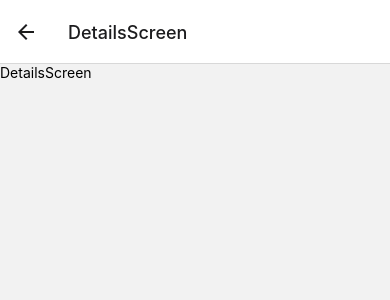
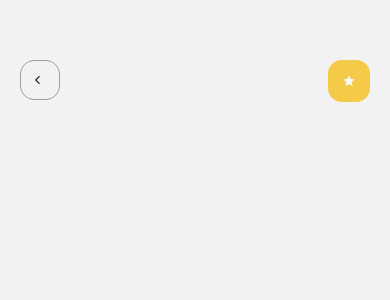
Before and after one commit to Paydarsefat/FoodApp, a React Native app: screen /DetailsScreen in a window 390 px wide. Shown: the top 300 px of the page. Built offline with nearby package versions, Linux system fonts and the light colour scheme.

Commit message:
Add header style in screans

```diff
--- a/App.js
+++ b/App.js
@@ -8,24 +8,36 @@ import {
   Text,
   useColorScheme,
   View,
+  Image,
+  Button,
+  TouchableOpacity,
 } from 'react-native';
 import colors from './assets/colors/colors';
 
-import {NavigationContainer} from '@react-navigation/native';
+import {DefaultTheme, NavigationContainer} from '@react-navigation/native';
 
 import {createNativeStackNavigator} from '@react-navigation/native-stack';
 
 import DetailsScreen from './src/screens/DetailsScreen';
 import HomeScreen from './src/screens/HomeScreen';
-
+import Feather from 'react-native-vector-icons/Feather';
+Feather.loadFont();
 const Stack = createNativeStackNavigator();
 
 const App = () => {
   return (
-    <NavigationContainer>
+    <NavigationContainer >
       <Stack.Navigator initialRouteName="Home">
-        <Stack.Screen name="Home" component={HomeScreen} />
-        <Stack.Screen name="DetailsScreen" component={DetailsScreen} />
+        <Stack.Screen
+          name="Home"
+          component={HomeScreen}
+          options={{headerShown: false}}
+        />
+        <Stack.Screen
+          name="DetailsScreen"
+          component={DetailsScreen}
+          options={{headerShown: false}}
+        />
       </Stack.Navigator>
     </NavigationContainer>
   );
@@ -36,6 +48,12 @@ const styles = StyleSheet.create({
     flex: 1,
     backgroundColor: colors.grayLighter,
   },
+  profileImage: {
+    width: 40,
+    height: 40,
+    borderRadius: 20,
+    marginLeft: 10,
+  },
 });
 
 export default App;
--- a/assets/colors/colors.js
+++ b/assets/colors/colors.js
@@ -1,24 +1,13 @@
 const colors = {
-  primary: '#E4723C',
-  primaryDark: '#0097a7',
-  primaryLight: '#80d8ff',
+  primary: '#F5CA48',
   secondary: '#F26C68',
-  secondaryDark: '#f57c00',
-  secondaryLight: '#ffc107',
   white: '#ffffff',
   black: '#000000',
-  gray: '#9e9e9e',
-  grayDark: '#616161',
-  grayLight: '#e0e0e0',
-  grayLighter: '#f5f5f5',
-  grayLightest: '#fafafa',
-  grayDarker: '#212121',
-  grayDarkest: '#000000',
-  grayDarker2: '#303030',
+  gray: '#9E9E9E',
   success: '#4caf50',
-  background: '#fafafa',
-  text: '#212121',
-  textLight: '#CDCDCD',
+  background: '#F9F9FB',
+  text: '#CDCDCD',
+  textDark: '#313234',
   price: '#E4723C',
 };
 export default colors;
--- a/src/screens/DetailsScreen.js
+++ b/src/screens/DetailsScreen.js
@@ -1,14 +1,59 @@
-import { Text, View } from 'react-native'
-import React, { Component } from 'react'
+import {
+  StyleSheet,
+  Text,
+  View,
+  Image,
+  SafeAreaView,
+  TouchableOpacity,
+} from 'react-native';
+import React, {Component} from 'react';
+import MaterialIcons from 'react-native-vector-icons/MaterialIcons';
+import colors from '../../assets/colors/colors';
+MaterialIcons.loadFont();
 
-export class DetailsScreen extends Component {
-  render() {
-    return (
-      <View>
-        <Text>DetailsScreen</Text>
-      </View>
-    )
-  }
-}
+const DetailsScreen = ({navigation}) => {
+  return (
+    <View style={{flex: 1}}>
+      <SafeAreaView style={styles.headerContainer}>
+        <TouchableOpacity onPress={() => navigation.navigate('Home')}>
+          <View style={styles.arrowBack}>
+            <MaterialIcons name="arrow-back-ios" size={10} color="black" />
+          </View>
+        </TouchableOpacity>
 
-export default DetailsScreen
+        <View style={styles.heatherIconRate}>
+          <MaterialIcons name="star" size={14} color={colors.background} />
+        </View>
+      </SafeAreaView>
+    </View>
+  );
+};
+
+export default DetailsScreen;
+const styles = StyleSheet.create({
+  headerContainer: {
+    flexDirection: 'row',
+    justifyContent: 'space-between',
+    marginHorizontal: 10,
+    marginTop: 60,
+  },
+  profileImage: {
+    width: 40,
+    height: 40,
+    borderRadius: 20,
+    marginLeft: 10,
+  },
+  arrowBack: {
+    borderWidth: 1,
+    borderColor: colors.gray,
+    borderRadius: 14,
+    padding: 14,
+    marginLeft: 10,
+  },
+  heatherIconRate: {
+    backgroundColor: colors.primary,
+    borderRadius: 14,
+    padding: 14,
+    marginRight: 10,
+  },
+});
--- a/src/screens/HomeScreen.js
+++ b/src/screens/HomeScreen.js
@@ -1,14 +1,48 @@
-import {StyleSheet, Text, View, SafeAreaView} from 'react-native';
+import {
+  StyleSheet,
+  Text,
+  View,
+  Image,
+  SafeAreaView,
+  TouchableOpacity,
+} from 'react-native';
 import React from 'react';
-
-const HomeScreen = () => {
+import Feather from 'react-native-vector-icons/Feather';
+Feather.loadFont();
+const HomeScreen = ({navigation}) => {
   return (
-    <View style={{flex: 1, alignItems: 'center', justifyContent: 'center'}}>
-      <Text>Home Screen</Text>
+    <View style={{flex: 1}}>
+      <SafeAreaView style={styles.headerContainer}>
+        <Image
+          style={styles.profileImage}
+          source={require('./../../assets/image/profile.png')}
+        />
+        <TouchableOpacity onPress={() => navigation.navigate('DetailsScreen')}>
+          <Feather
+            name="menu"
+            size={24}
+            color="black"
+            style={{marginRight: 10}}
+          />
+        </TouchableOpacity>
+      </SafeAreaView>
     </View>
   );
 };
 
 export default HomeScreen;
 
-const styles = StyleSheet.create({});
+const styles = StyleSheet.create({
+  headerContainer: {
+    flexDirection: 'row',
+    justifyContent: 'space-between',
+    marginHorizontal: 10,
+    marginTop: 60,
+  },
+  profileImage: {
+    width: 40,
+    height: 40,
+    borderRadius: 20,
+    marginLeft: 10,
+  },
+});
```
